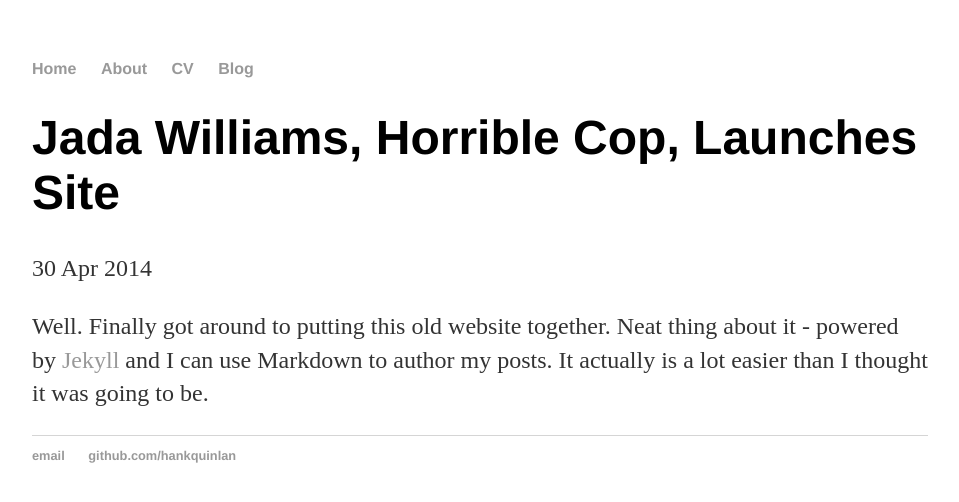
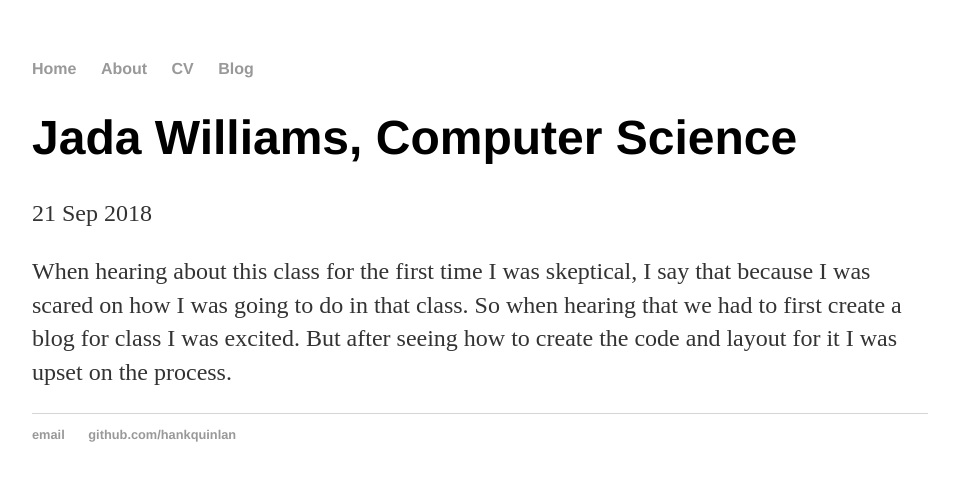
Before and after one commit to jadaw6409/jadaw6409.github.io, a Jekyll site: the page built from _posts/2018-09-21-title-of-my-post.md, in a window 1280 px wide. Shown: the top 502 px of the page, without its empty margins (160-1119 px from the left). Built offline with Jekyll 4.4.1, drawn with Linux system fonts in a browser that asks for light colours.

Commit message:
Update 2018-09-21-title-of-my-post.md

```diff
--- a/_posts/2018-09-21-title-of-my-post.md
+++ b/_posts/2018-09-21-title-of-my-post.md
@@ -1,7 +1,7 @@
 ---
 layout: post
-title: "Jada Williams, Horrible Cop, Launches Site"
-date: 2014-04-30
+title: "Jada Williams, Computer Science"
+date: 2018-09-21
 ---
 
-Well. Finally got around to putting this old website together. Neat thing about it - powered by [Jekyll](http://jekyllrb.com) and I can use Markdown to author my posts. It actually is a lot easier than I thought it was going to be.
+When hearing about this class for the first time I was skeptical, I say that because I was scared on how I was going to do in that class. So when hearing that we had to first create a blog for class I was excited. But after seeing how to create the code and layout for it I was upset on the process.
```
